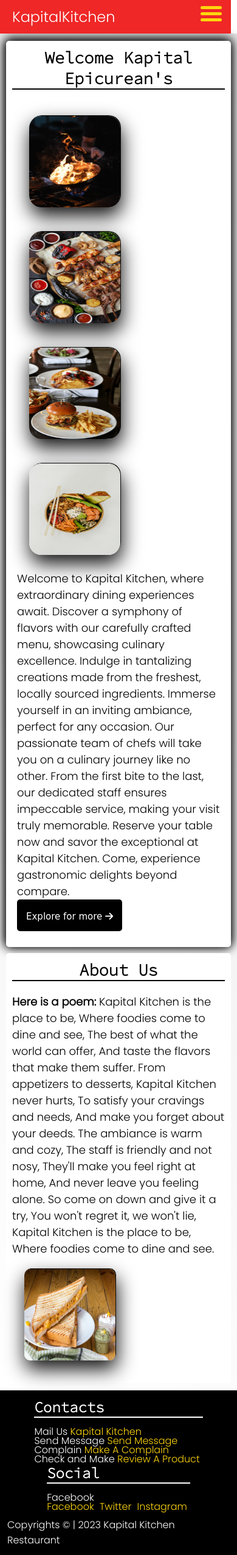
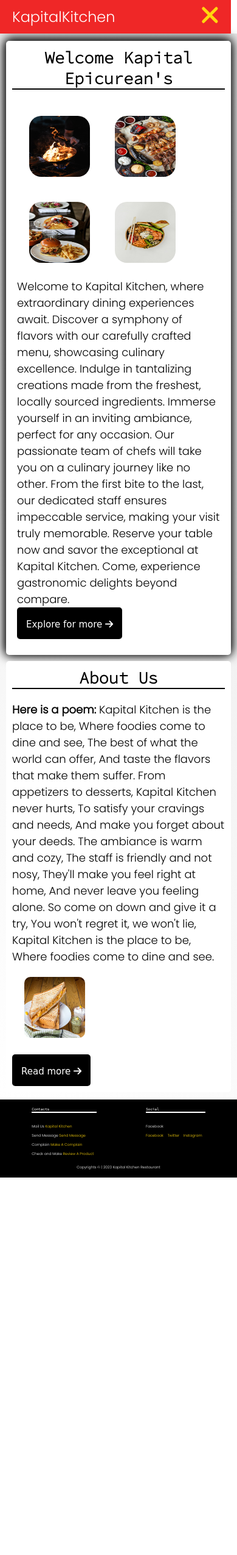
Before and after one commit to OlatideJoseph/kk, a Django app: page / in a window 390 px wide. Shown: the whole page at 61% size. After the commit the page ends 1931 px from the top, so only its background shows below. Run offline with Django 4.2, Linux system fonts and the light colour scheme; some libraries are stand-ins or nearby versions; some web fonts are replaced.

Commit message:
ui improvement

```diff
--- a/static/css/base.css
+++ b/static/css/base.css
@@ -32,6 +32,17 @@ section:nth-child(1){
     background: var(--page-yellow);
     border-radius: 7px;
     margin: 5px;
+}
+.bar-1.click{
+	transform: rotate(45deg) translateY(10px) translateX(7px);
+}
+.bar-2.click{
+	display: none;
+	transition: display .3s ease;
+
+}
+.bar-3{
+	transform: rotate(-45deg) translateX(-3px);
 }
 .base-nav{
 	background: var(--page-red);
@@ -153,4 +164,7 @@ section:nth-child(1){
 	.base-nav{
 		margin-right: 10px;
 	}
+	.page-footer{
+		font-size: 20%;
+	}
 }
--- a/static/css/intro-home.css
+++ b/static/css/intro-home.css
@@ -156,31 +156,8 @@ section button:hover i{
 		margin-top: 0;
 	}
 }
-@media screen and (max-width:500px){
-	.img-text{
-		flex-wrap: wrap;
-		flex-direction: column;
-	}
-	#intro{
-		height: auto;
-	}
-	.blazing-fire-img{
-		animation:none;
-		width: 150px;
-		height: 150px;
-		box-shadow: 1px -1px 0px 0px #0c0c0c,
-		 2px 14px 32px #0e0e0e;
-	}
-	.about-content{
-		flex-wrap: wrap;
-		flex-direction: column-reverse;
-	}
-	.abt-img-2{
-		max-width: 310px;
-	}
-	.first-img{
-		flex-wrap: wrap;
-	}
+@media screen and (min-width:1200px){
+
 }
 @media screen and (max-width:800px){
 	.img-text{
@@ -195,8 +172,42 @@ section button:hover i{
 		flex-wrap: wrap;
 	}
 }
-@media screen and (max-width:1200px){
+@media screen and (max-width:500px){
+	.img-text{
+		flex-wrap: wrap;
+		flex-direction: row;
+	}
 	.first-img{
 		flex-wrap: wrap;
+		flex-direction: row;
+		gap: 1px;
+
+	}
+	.blazing-fire-img{
+		width: 100px;
+		height: 100px;
+		box-shadow: none;
+	}
+	#intro{
+		height: auto;
+	}
+	.blazing-fire-img{
+		animation:none;
+		width: 100px;
+		height: 100px;
+		box-shadow: none;
+	}
+	.about-content{
+		flex-wrap: wrap;
+		flex-direction: column;
+	}
+	.abt-img-2{
+		max-width: 310px;
 	}
 }
+@media screen and (max-width:350px){
+	.blazing-fire-img{
+		width: 70px;
+		height: 70px;
+	}
+}
--- a/templates/_base.html
+++ b/templates/_base.html
@@ -36,9 +36,9 @@
 
 		</ul>
 		<div class="nav-bar-mb">
-			<div class="bar-1"></div>
-			<div class="bar-2"></div>
-			<div class="bar-3"></div>
+			<div class="bar-1 click"></div>
+			<div class="bar-2 click"></div>
+			<div class="bar-3 click"></div>
 		</div>
 	</nav>
 	<section id="main-section" class="content-section">
--- a/templates/intro-home.html
+++ b/templates/intro-home.html
@@ -55,13 +55,15 @@
            </div>
        </div>
 
-
+        <button type="button" class="e-btn">
+                    Read more <i class="fa-solid fa-arrow-right"></i>
+        </button>
     </section>
 
     <!--section id="about-us" class="about">
 
     </section-->
-    <script type="text/javascript">
+    <script type="text/javascript" defer>
         /*
          *   let arrow=document.querySelector('.fa-arrow-right');
          *  let btn=document.querySelector('.e-btn');
```
